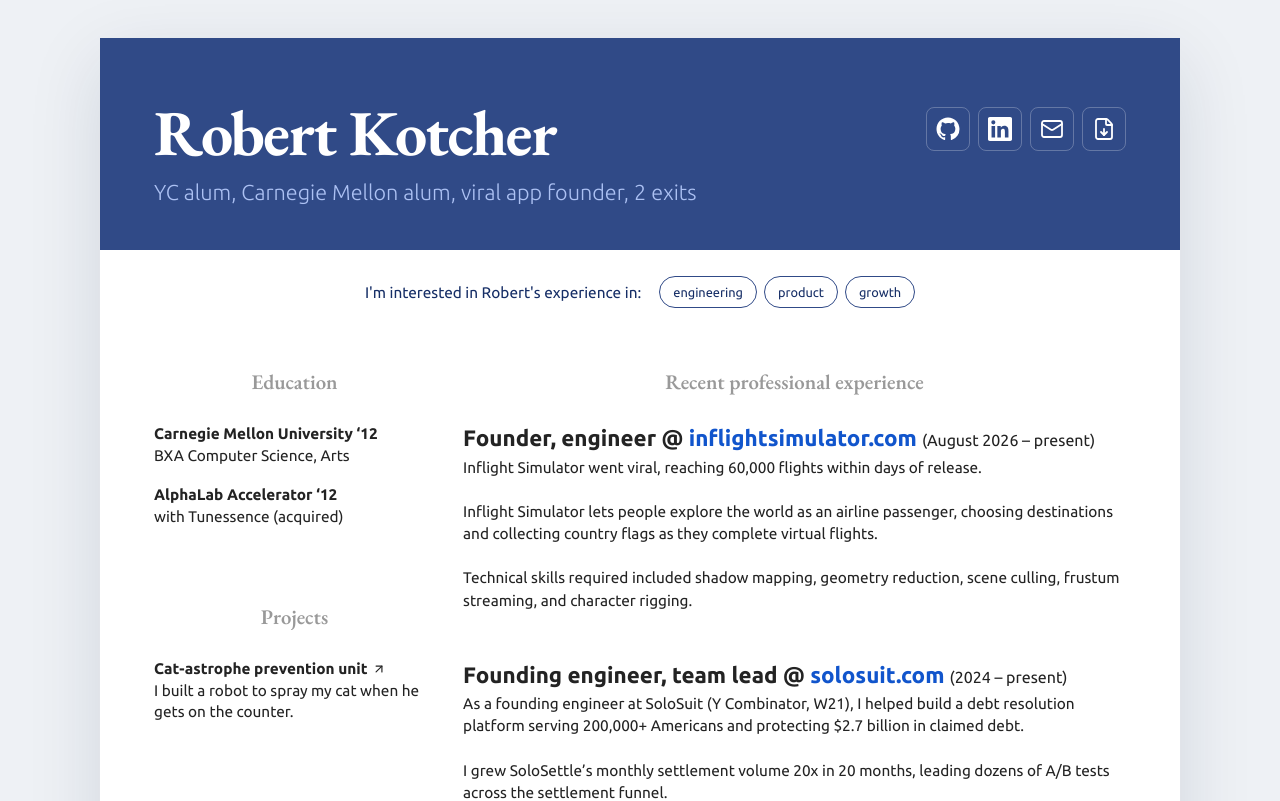
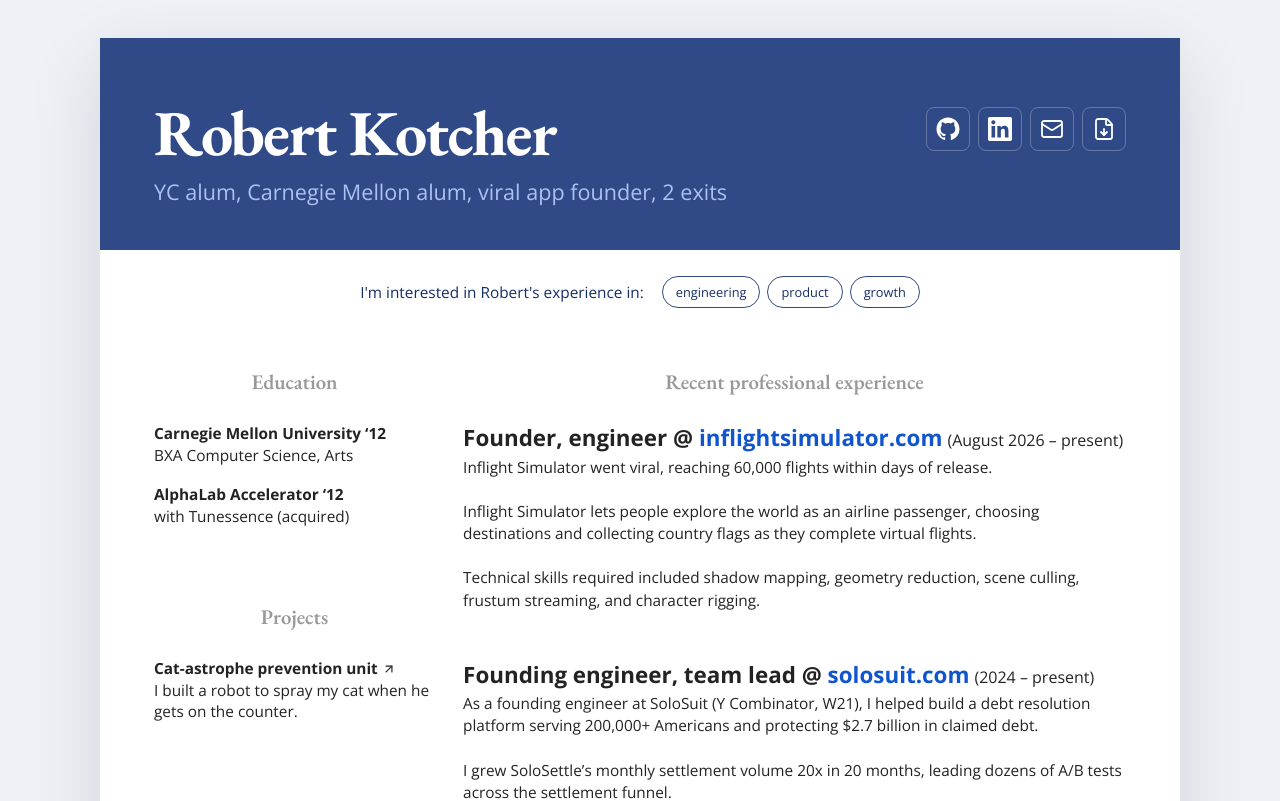
Before and after one commit to robertkotcher/robertkotcher.com, a Next.js app: page / in a window 1280 px wide. Shown: the top 801 px of the page. Built offline with nearby package versions, Linux system fonts and the light colour scheme.

Commit message:
Use Google Open Sans for resume body text

```diff
--- a/app/globals.css
+++ b/app/globals.css
@@ -13,7 +13,7 @@
 
 * { box-sizing: border-box; }
 html, body { background: var(--canvas); }
-body { color: var(--ink); font-family: var(--font-ubuntu), Arial, sans-serif; margin: 0; }
+body { color: var(--ink); font-family: var(--font-open-sans), Arial, sans-serif; margin: 0; }
 a { color: var(--link); text-underline-offset: 0.12em; }
 .resume-shell { min-height: 100vh; padding: 38px 20px; }
 .resume { background: var(--paper); box-shadow: 0 22px 70px rgba(15,31,69,.12); margin: 0 auto; max-width: 1080px; overflow: hidden; }
@@ -43,7 +43,7 @@
 .role { padding-bottom: 48px; }
 .role-last { padding-bottom: 0; }
 .role-heading { display: flex; flex-wrap: wrap; align-items: baseline; gap: 0 5px; margin-bottom: 4px; text-align: left; }
-.role-heading h3 { font-family: var(--font-ubuntu), Arial,sans-serif; font-size: 1.4rem; font-weight: 700; line-height: 1.3; margin: 0; }
+.role-heading h3 { font-family: var(--font-open-sans), Arial,sans-serif; font-size: 1.4rem; font-weight: 700; line-height: 1.3; margin: 0; }
 .role-heading > p { font-size: 1rem; line-height: 1.4; margin: 0; }
 .role > p { font-size: .96rem; line-height: 1.45; margin: 0; }
 .role > p + p { margin-top: 22px; }
--- a/app/layout.tsx
+++ b/app/layout.tsx
@@ -1,5 +1,5 @@
 import type { Metadata } from "next";
-import { EB_Garamond, Ubuntu } from "next/font/google";
+import { EB_Garamond, Open_Sans } from "next/font/google";
 import { Analytics } from "@vercel/analytics/next";
 import "./globals.css";
 
@@ -9,8 +9,8 @@
   display: "swap",
 });
 
-const ubuntu = Ubuntu({
-  variable: "--font-ubuntu",
+const openSans = Open_Sans({
+  variable: "--font-open-sans",
   subsets: ["latin"],
   weight: ["300", "400", "500", "700"],
   display: "swap",
@@ -46,7 +46,7 @@
 }>) {
   return (
     <html lang="en">
-      <body className={`${garamond.variable} ${ubuntu.variable}`}>
+      <body className={`${garamond.variable} ${openSans.variable}`}>
         {children}
         <Analytics />
       </body>
```
Also changed, not shown: 2 other files (tests, documents, lock files or other folders).
